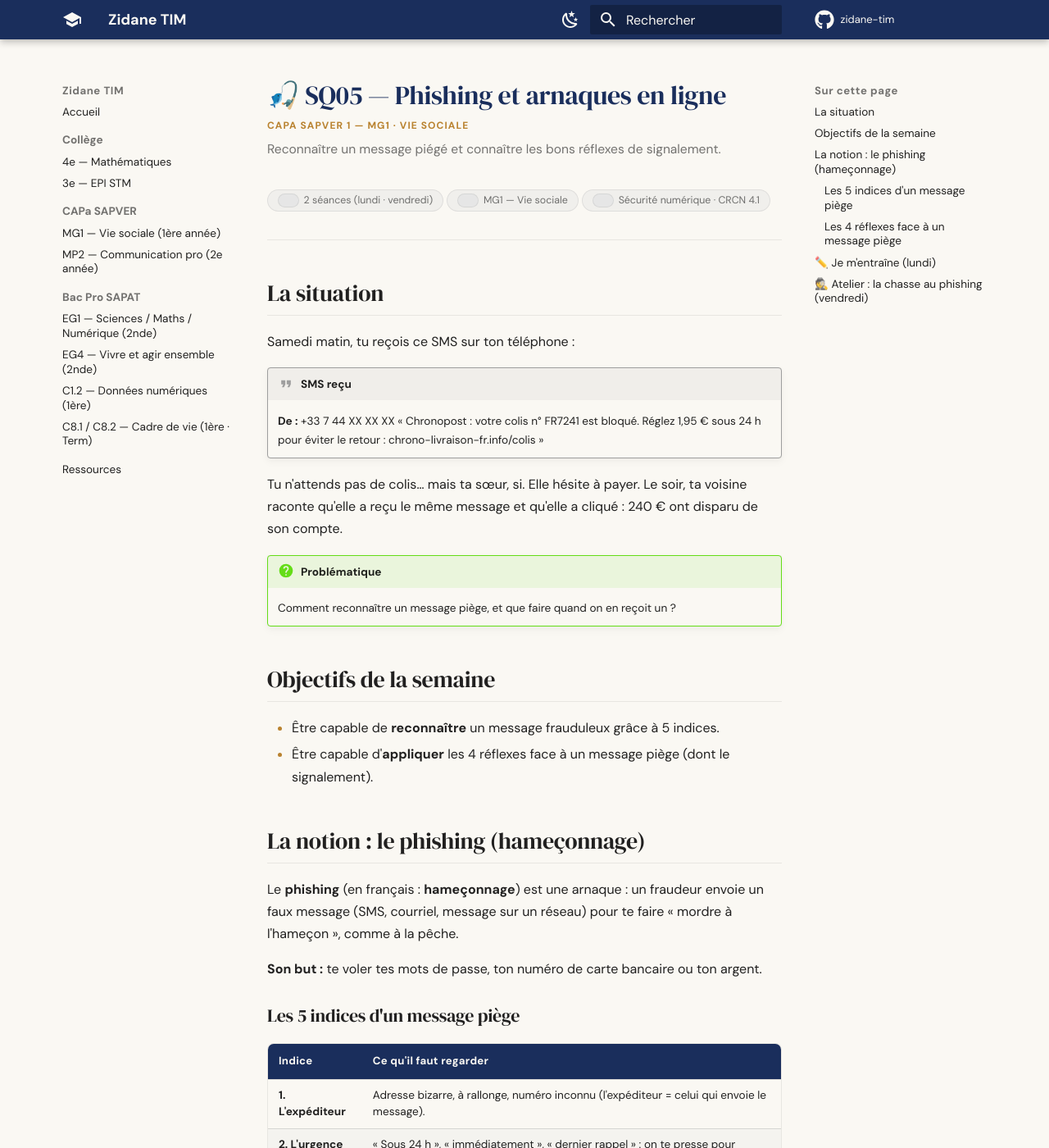
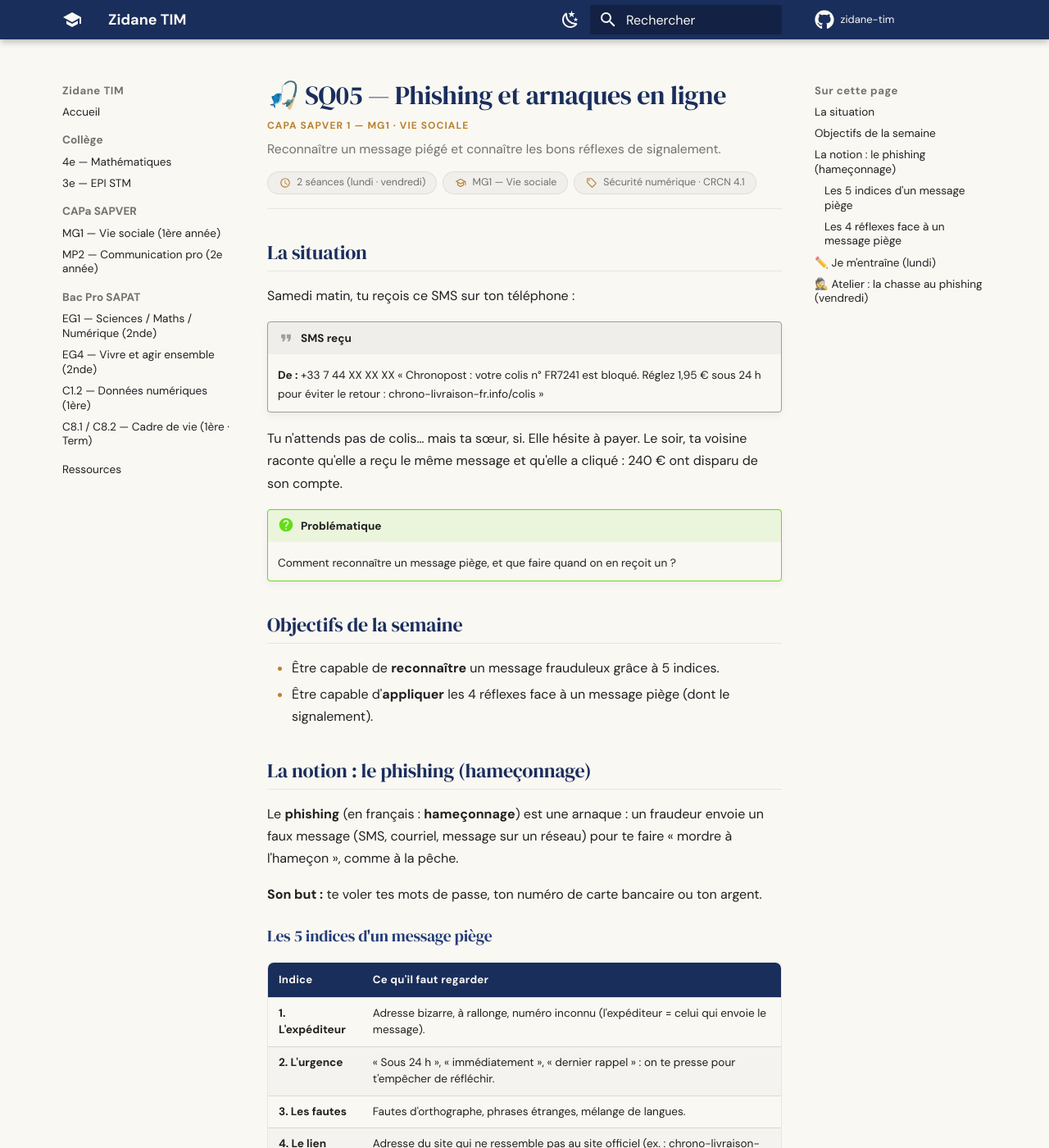
Before and after one commit to zidaneTim/zidane-tim, an MkDocs documentation site: the page built from docs/cours/capa-sapver/activites/sq05-phishing.md, in a window 1280 px wide and 1400 px high. Shown: the whole window at 82% size. Built offline with MkDocs 1.6.1 and Material for MkDocs 9.7.7, drawn with Linux system fonts in a browser that asks for light colours; comment, search, counter and statistics services are not loaded.

Commit message:
fix: icones des puces d'info (span.twemoji heritait du style de puce) + echelle des titres

```diff
--- a/docs/assets/style.css
+++ b/docs/assets/style.css
@@ -97,43 +97,67 @@
 /* Bandeau d'informations pratiques : puces, plutôt qu'un tableau
    à en-tête vide qui affichait une bande de couleur inutile. */
 .md-typeset .zt-meta {
-  display: flex;
-  flex-wrap: wrap;
-  gap: 0.3rem 0.35rem;
-  margin: 0 0 1.2rem 0;
-  padding-bottom: 0.9rem;
+  margin: 0 0 1.1rem 0;
+  padding-bottom: 0.85rem;
   border-bottom: 1px solid var(--md-default-fg-color--lightest);
 }
 
-.md-typeset .zt-meta span {
+/* L'extension markdown enveloppe le contenu dans un <p> : c'est lui
+   qui doit porter le flex, sinon les puces restent en ligne de texte. */
+.md-typeset .zt-meta,
+.md-typeset .zt-meta > p {
+  display: flex;
+  flex-wrap: wrap;
+  align-items: center;
+  gap: 0.3rem 0.35rem;
+}
+
+.md-typeset .zt-meta > p {
+  margin: 0;
+}
+
+/* :not(.twemoji) — sans quoi le <span> de l'icône hérite lui aussi du
+   style de puce et s'affiche comme un ovale gris vide. */
+.md-typeset .zt-meta span:not(.twemoji) {
   display: inline-flex;
   align-items: center;
-  gap: 0.28rem;
+  gap: 0.3rem;
   background: rgba(26, 46, 92, 0.045);
   border: 1px solid var(--md-default-fg-color--lightest);
   border-radius: 2rem;
-  padding: 0.2rem 0.6rem;
+  padding: 0.2rem 0.65rem;
   font-size: 0.62rem;
-  line-height: 1.4;
+  line-height: 1.45;
   color: var(--md-default-fg-color--light);
 }
 
-.md-typeset .zt-meta span .twemoji {
-  width: 0.85rem;
-  height: 0.85rem;
+.md-typeset .zt-meta .twemoji {
+  display: inline-flex;
+  align-items: center;
+  background: none;
+  border: none;
+  padding: 0;
   color: var(--md-accent-fg-color);
   flex-shrink: 0;
 }
 
+.md-typeset .zt-meta .twemoji svg {
+  width: 0.8rem;
+  height: 0.8rem;
+  fill: currentcolor;
+}
+
 .md-typeset h2 {
-  font-size: 1.4rem;
-  margin-top: 1.6em;
+  font-size: 1.2rem;
+  color: var(--md-primary-fg-color);
+  margin-top: 1.5em;
   border-bottom: 1px solid var(--md-default-fg-color--lightest);
-  padding-bottom: 0.25em;
+  padding-bottom: 0.22em;
 }
 
 .md-typeset h3 {
-  font-size: 1.1rem;
+  font-size: 0.98rem;
+  color: var(--md-primary-fg-color--light);
   margin-top: 1.2em;
 }
 
```
